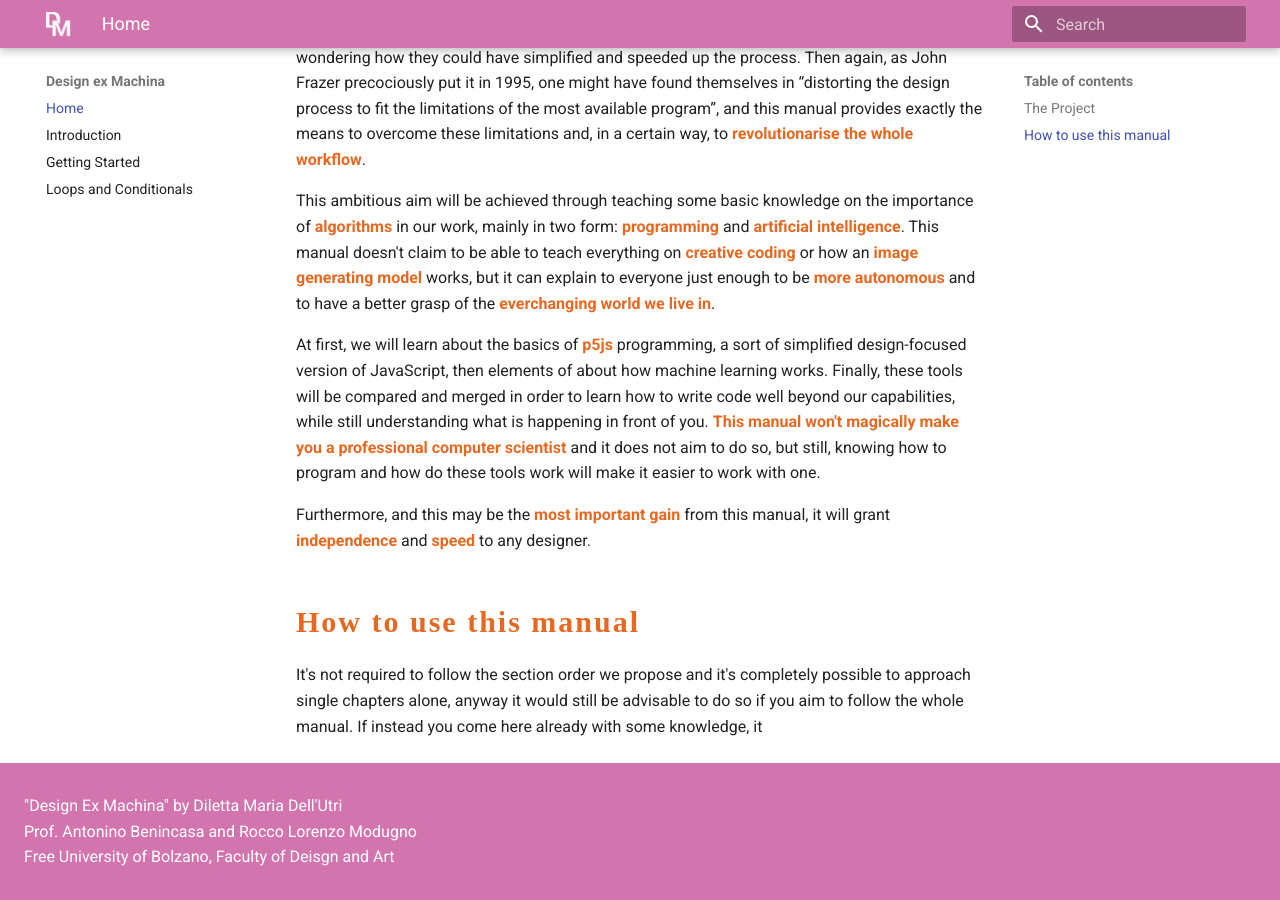
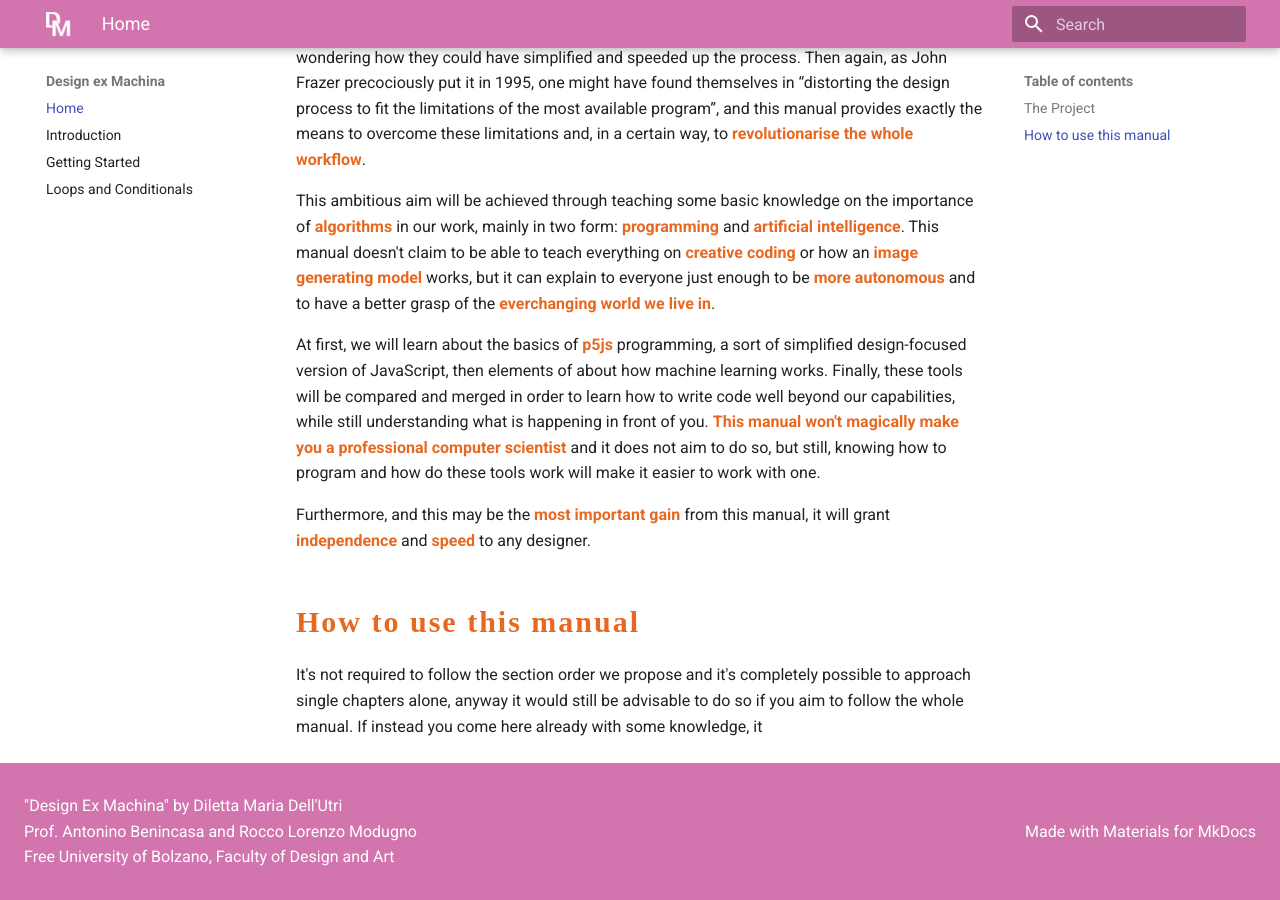
Before and after one commit to dilidede/DesignExMachina, an MkDocs documentation site: the page built from docs/index.md, in a window 1280 px wide and 900 px high, scrolled down 818 px. Built offline with MkDocs 1.6.1 and Material for MkDocs 9.7.7, drawn with Linux system fonts in a browser that asks for light colours; some web fonts are replaced.

Commit message:
Footer defined

```diff
--- a/overrides/partials/footer.html
+++ b/overrides/partials/footer.html
@@ -1,9 +1,14 @@
-<footer style= "padding-left: 20px;" class="md-footer">
-    <div class="md-footer-meta md-typeset">
-      <div class="md-footer-meta__inner">
-        <p>"Design Ex Machina" by Diletta Maria Dell'Utri <br> Prof. Antonino Benincasa and Rocco Lorenzo Modugno <br>
-            Free University of Bolzano, Faculty of Deisgn and Art</p>
-        <p>
-      </div>
+<footer style="padding-left: 20px;" class="md-footer">
+  <div class="md-footer-meta md-typeset">
+    <div class="md-footer-meta__inner" style="display: flex; justify-content: space-between; align-items: center;">
+      <p>
+        "Design Ex Machina" by Diletta Maria Dell'Utri <br>
+        Prof. Antonino Benincasa and Rocco Lorenzo Modugno <br>
+        Free University of Bolzano, Faculty of Design and Art
+      </p>
+      <p style="margin-right: 20px;">
+        Made with Materials for MkDocs
+      </p>
     </div>
+  </div>
 </footer>
```
Also changed, not shown: docs/sec2.md (+1 -1 lines).
